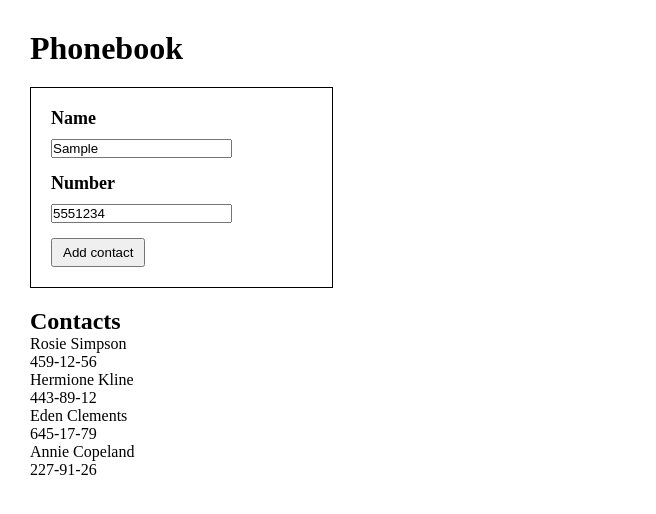
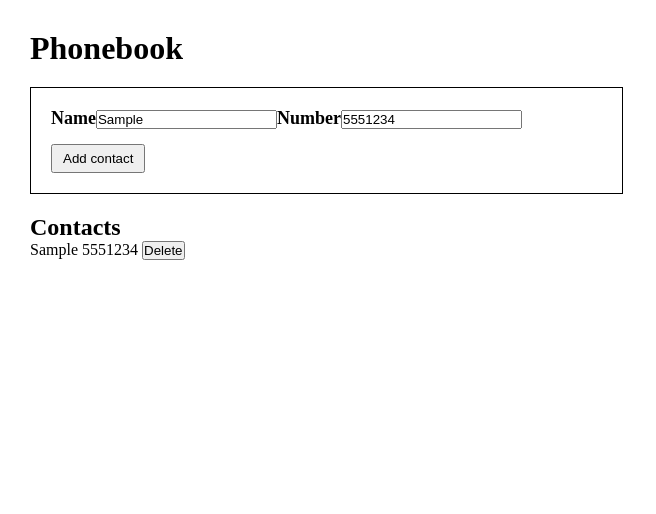
Before and after one commit to Nataliia-Blazhko/goit-react-hw-02-phonebook, a React (Create React App) app: page / in a window 1280 px wide. Both pictures are taken after typing "Sample", "5551234" into the empty fields and a click on the button "Add contact". Shown: the top 514 px of the page, without its empty margins (0-656 px from the left). Built offline with nearby package versions, Linux system fonts and the light colour scheme.

Commit message:
добавляет неполное решение 2 задачи

```diff
--- a/src/App.js
+++ b/src/App.js
@@ -1,27 +1,54 @@
 import { Component } from "react";
 import { ContactForm } from "./components/contactform/ContactForm";
 import { ContactList } from "./components/contactlist/ContactList";
-// import { Filter } from "./components/filter/Filter";
+import { Filter } from "./components/filter/Filter";
 import "./styles.scss";
+import { v4 as uuid } from "uuid";
+
 class App extends Component {
   state = {
-    contacts: [
-      { id: "id-1", name: "Rosie Simpson", number: "459-12-56" },
-      { id: "id-2", name: "Hermione Kline", number: "443-89-12" },
-      { id: "id-3", name: "Eden Clements", number: "645-17-79" },
-      { id: "id-4", name: "Annie Copeland", number: "227-91-26" },
-    ],
+    contacts: [],
     filter: "",
+  };
+
+  addContact = (contact) => {
+    contact.id = uuid();
+    if (this.state.contacts.find((person) => person.name === contact.name)) {
+      alert(`${contact.name} is already in contacts`);
+      return;
+    }
+    if (
+      this.state.contacts.find((person) => person.number === contact.number)
+    ) {
+      alert(`${contact.number} is already in contacts`);
+      return;
+    }
+    this.setState((prevState) => {
+      return {
+        contacts: [...prevState.contacts, contact],
+      };
+    });
+  };
+
+  deleteContact = (id) => {
+    this.setState((prevState) => {
+      return {
+        contacts: prevState.contacts.filter((contact) => contact.id !== id),
+      };
+    });
   };
 
   render() {
     return (
       <div>
         <h1>Phonebook</h1>
-        <ContactForm />
+        <ContactForm addContact={this.addContact} />
         <h2>Contacts</h2>
         {/* <Filter /> */}
-        <ContactList list={this.state.contacts} />
+        <ContactList
+          list={this.state.contacts}
+          deleteContact={this.deleteContact}
+        />
       </div>
     );
   }
--- a/src/components/contactform/ContactForm.js
+++ b/src/components/contactform/ContactForm.js
@@ -1,21 +1,44 @@
 import { Component } from "react";
-// import { v4 as uuidv4 } from "uuid";
-// uuidv4();
 
 export class ContactForm extends Component {
+  state = {
+    name: "",
+    number: "",
+  };
+
+  handleInput = (event) => {
+    this.setState({ [event.target.name]: event.target.value });
+  };
+
   render() {
     return (
       <div className="container">
-        <p className="subtitle">Name</p>
+        <form
+          onSubmit={(e) => {
+            e.preventDefault();
+            this.props.addContact(this.state);
+          }}
+        >
+          <label htmlFor="name" className="subtitle">
+            Name
+          </label>
           <input
+            onChange={this.handleInput}
+            value={this.state.name}
+            id="name"
             type="text"
             name="name"
             pattern="^[a-zA-Zа-яА-Я]+(([' -][a-zA-Zа-яА-Я ])?[a-zA-Zа-яА-Я]*)*$"
             title="Имя может состоять только из букв, апострофа, тире и пробелов. Например Adrian, Jacob Mercer, Charles de Batz de Castelmore d'Artagnan и т. п."
             required
           />
-        <p className="subtitle">Number</p>
+          <label htmlFor="number" className="subtitle">
+            Number
+          </label>
           <input
+            onChange={this.handleInput}
+            value={this.state.number}
+            id="number"
             type="tel"
             name="number"
             pattern="\+?\d{1,4}?[-.\s]?\(?\d{1,3}?\)?[-.\s]?\d{1,4}[-.\s]?\d{1,4}[-.\s]?\d{1,9}"
@@ -23,6 +46,7 @@ export class ContactForm extends Component {
             required
           />
           <button className="addContact">Add contact</button>
+        </form>
       </div>
     );
   }
--- a/src/components/contactlist/ContactList.js
+++ b/src/components/contactlist/ContactList.js
@@ -1,27 +1,21 @@
 import { Component } from "react";
 
 export class ContactList extends Component {
-  //   state = {
-  //     // contacts: [
-  //     //   { id: "id-1", name: "Rosie Simpson", number: "459-12-56" },
-  //     //   { id: "id-2", name: "Hermione Kline", number: "443-89-12" },
-  //     //   { id: "id-3", name: "Eden Clements", number: "645-17-79" },
-  //     //   { id: "id-4", name: "Annie Copeland", number: "227-91-26" },
-  //     // ],
-  //     filter: "",
-  //     name: "",
-  //     number: "",
-  //   };
-
   render() {
-    const { list } = this.props;
-    return list.map((item) => {
-      return (
-        <ul>
-          <li>{item.name}</li>
-          <li>{item.number}</li>
-        </ul>
-      );
-    });
+    return (
+      <ul>
+        {this.props.list.map((item) => (
+          <li>
+            {item.name} {item.number}{" "}
+            <button
+              onClick={() => this.props.deleteContact(item.id)}
+              type="button"
+            >
+              Delete
+            </button>
+          </li>
+        ))}
+      </ul>
+    );
   }
 }
--- a/src/components/filter/Filter.js
+++ b/src/components/filter/Filter.js
@@ -0,0 +1,9 @@
+import { Component } from "react";
+
+export class Filter extends Component {
+  render() {
+    return <div></div>;
+  }
+}
+
+export default Filter;
```
Also changed, not shown: 1 other file (tests, documents, lock files or other folders). Lines whose indentation alone changed are shown as unchanged.
